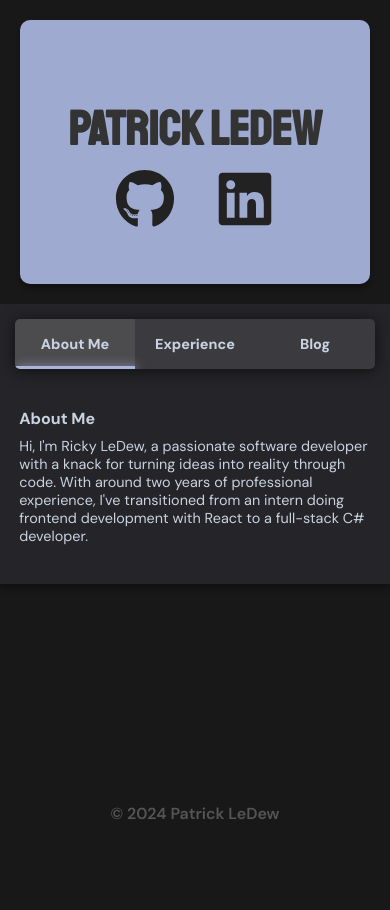
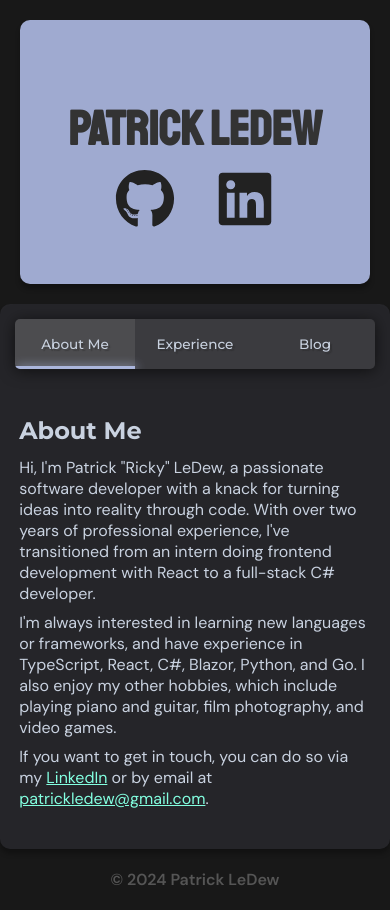
Before and after one commit to patrickledew/Portfolio, a React (Vite) app: page / in a window 390 px wide. Before the commit the page ends 844 px from the top, so only its background shows below. Built offline with nearby package versions, Linux system fonts and the light colour scheme; no server answers.

Commit message:
Improve styles especially for mobile

```diff
--- a/src/components/App.scss
+++ b/src/components/App.scss
@@ -74,6 +74,8 @@ body {
 .pane {
   background-color: #252529;
   padding: 2em 3em;
+  border-radius: 10px;
+  overflow: hidden;
   display: flex;
   flex-direction: column;
   backdrop-filter: blur(5px);
--- a/src/pages/BlogPost.scss
+++ b/src/pages/BlogPost.scss
@@ -9,14 +9,12 @@
     width: 100%;
     max-width: 100%;
     height: 600px;
-    position: absolute;
     top: 0;
     left: 0;
     background-size: cover;
   }
 
   .post-content {
-    margin-top: 600px;
     padding: 2em;
   }
 
@@ -30,7 +28,7 @@
 
   .back {
     display: block;
-    position: sticky;
+    position: absolute;
     top: 0;
     align-self: flex-start;
     background-color: #0005;
@@ -50,3 +48,17 @@
     }
   }
 }
+
+@media screen and (max-width: 1050px) {
+  .blog-post {
+    .post-image {
+      max-height: 50vh;
+      background-position: center;
+    }
+
+    .post-content {
+      padding: 2em;
+    }
+
+  }
+}
--- a/src/pages/Home.tsx
+++ b/src/pages/Home.tsx
@@ -50,10 +50,20 @@ const AboutMeTab = () => (
   <div className="about-me-tab">
     <h3>About Me</h3>
     <p>
-      Hi, I'm Ricky LeDew, a passionate software developer with a knack for
-      turning ideas into reality through code. With around two years of
+      Hi, I'm Patrick "Ricky" LeDew, a passionate software developer with a knack for
+      turning ideas into reality through code. With over two years of
       professional experience, I've transitioned from an intern doing frontend
       development with React to a full-stack C# developer.
+    </p>
+    <p>
+      I'm always interested in learning new languages or frameworks, and
+      have experience in TypeScript, React, C#, Blazor, Python, and Go. I also
+      enjoy my other hobbies, which include playing piano and guitar, film
+      photography, and video games.
+    </p>
+    <p>
+      If you want to get in touch, you can do so via my	<a href="https://www.linkedin.com/in/patrickledew" target="_blank">LinkedIn</a> or
+      by email at <a href="mailto:patrickledew@gmail.com">patrickledew@gmail.com</a>.
     </p>
   </div>
 );
--- a/src/styles/font.scss
+++ b/src/styles/font.scss
@@ -11,8 +11,35 @@
   font-size: 4em;
 }
 
+
+h1, h2, h3, h4, h5, h6 {
+  font-family: "Montserrat";
+}
+
+div.tab {
+  font-family: "Montserrat";
+  font-weight: 500;
+  text-shadow: 2px 2px 1px #2225;
+  font-size: 0.85em;
+}
+
+p {
+  font-size: 0.8em;
+}
+
 @media screen and (max-width: 1050px) {
   .display {
     font-size: 3em;
   }
+  h1, h2, h3, h4, h5, h6 {
+    font-size: 1.5em;
+  }
+
+  div.tab {
+  }
+
+  p {
+    font-size: 1.0em;
+  }
+
 }
```
Also changed, not shown: 1 other file (tests, documents, lock files or other folders).
